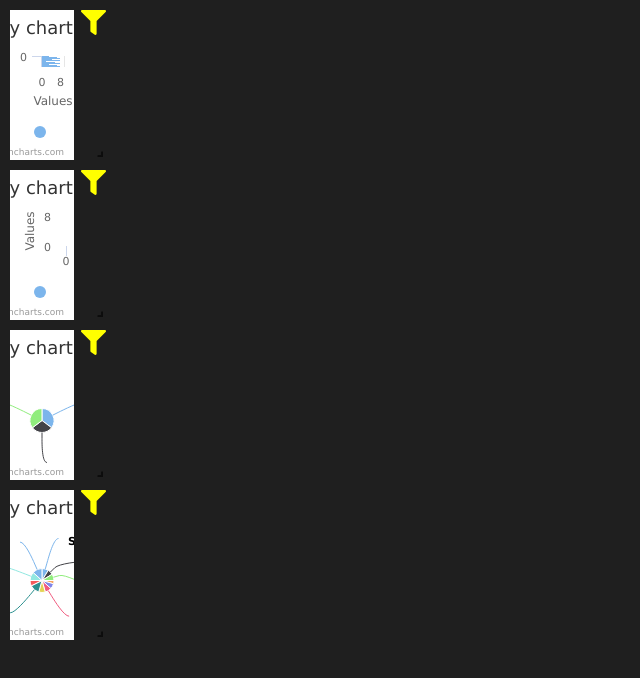
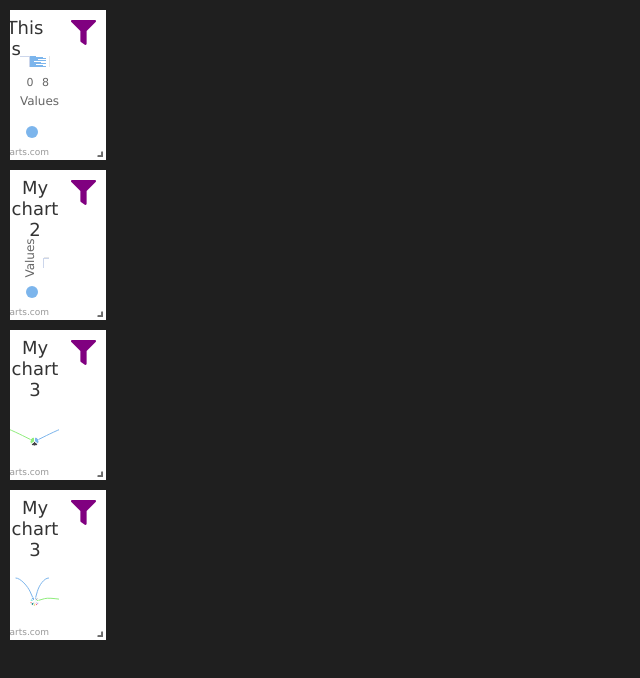
Before and after one commit to nishant-k-290195/react-grid-layout-and-highcharts, a React (Create React App) app: page / in a window 1280 px wide. Shown: the top 678 px of the page, without its empty margins (0-640 px from the left). Built offline with nearby package versions, Linux system fonts and the light colour scheme.

Commit message:
new commit

```diff
--- a/src/components/Blocks.js
+++ b/src/components/Blocks.js
@@ -8,7 +8,9 @@ const ResponsiveGridLayout = WidthProvider( Responsive );
 
 const options1 = {
     title: {
-        text: 'My chart 1'
+        useHTML: true,
+        useJSX: true,
+        text: `<div>This is </div>`,
     },
     series: [{
         type:'bar',
--- a/src/components/Blocks.module.css
+++ b/src/components/Blocks.module.css
@@ -16,6 +16,7 @@
     width: 100%;
     display: flex;
     column-gap: .2rem;
+    background-color: white;
 }
 
 .chartContainer{
--- a/src/components/FilterComponent.js
+++ b/src/components/FilterComponent.js
@@ -39,7 +39,7 @@ const FilterComponent = () => {
                 content={content}
                 trigger="click"
             >
-                <FaFilter style={{color:'yellow', fontSize: '2.5rem', marginLeft: '.5rem'}}/>
+                <FaFilter style={{color:'purple', fontSize: '2.5rem', margin: '1rem'}}/>
             </Popover>
         </div>
     )
```
